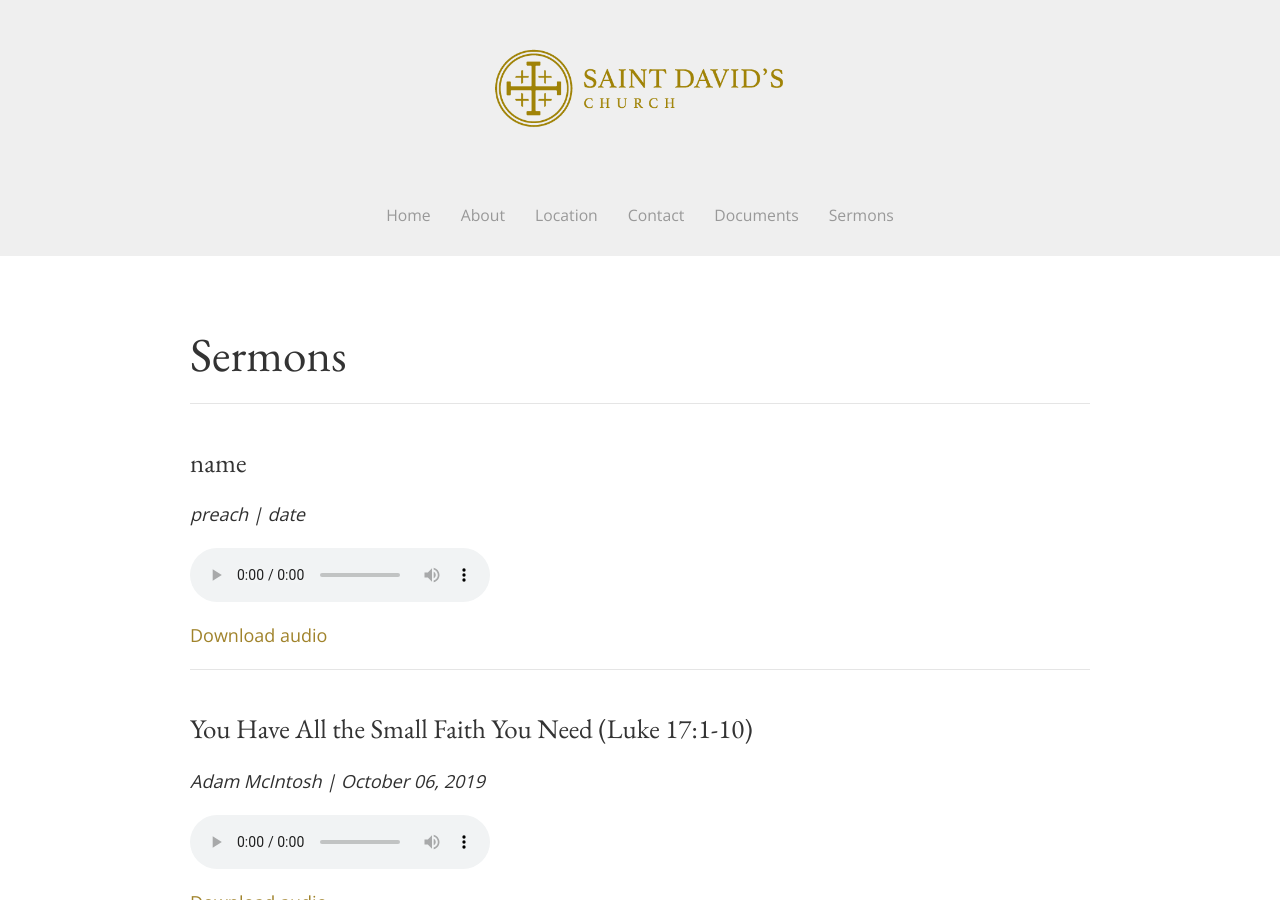
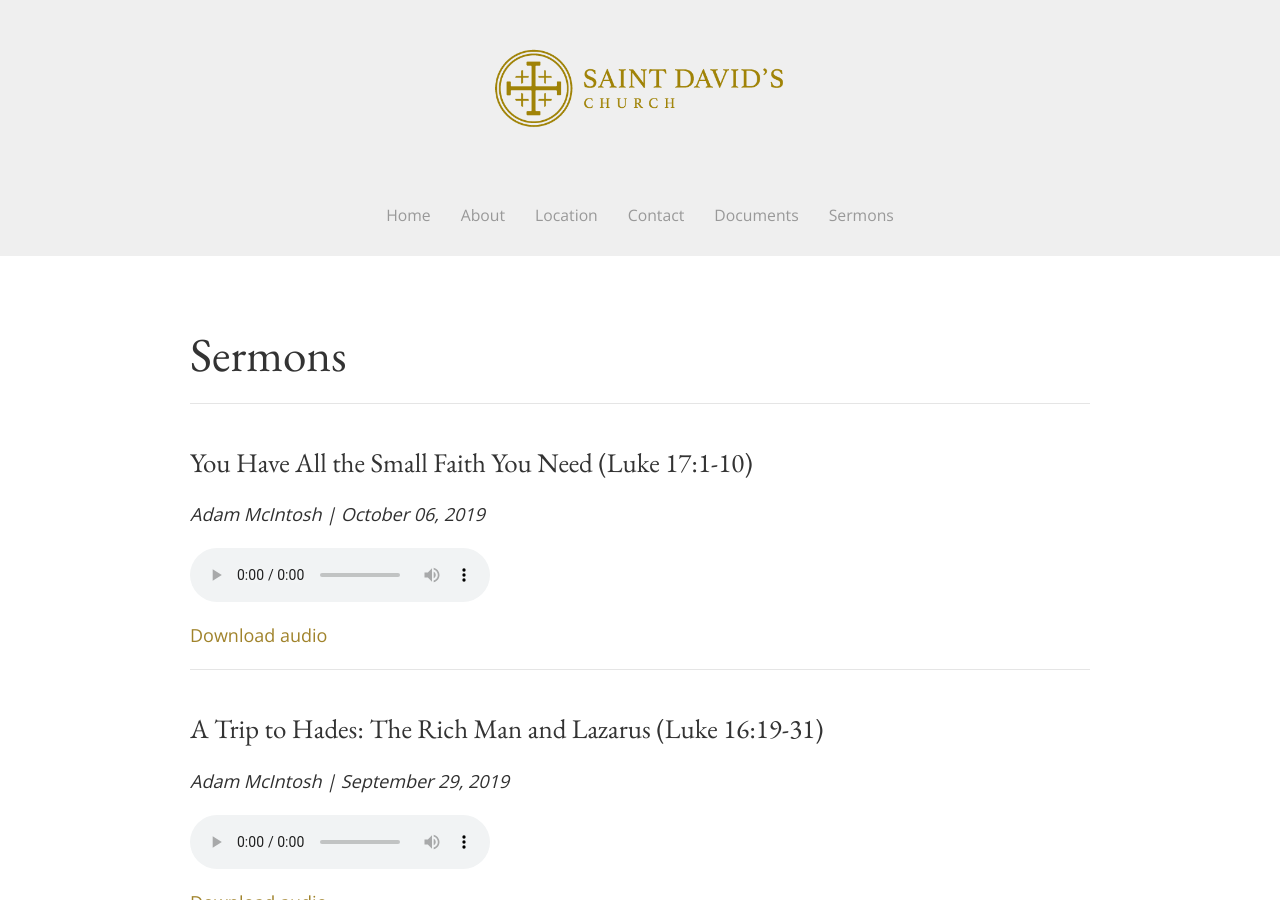
Before and after one commit to SaintDavidsChurch/website, a Jekyll site: the page built from sermons.html, in a window 1280 px wide and 900 px high. Built offline with Jekyll 4.4.1, drawn with Linux system fonts in a browser that asks for light colours.

Commit message:
Updated by InferCMS

```diff
--- a/_data/sermons.yml
+++ b/_data/sermons.yml
@@ -10,7 +10,3 @@
   date: '2019-10-06'
   preacher: Adam McIntosh
   audio_file: sermons/Adam-McIntosh_October6-2019_Luke17.1-10.mp3
-- title: name
-  date: date
-  preacher: preach
-  audio_file: audio
```
